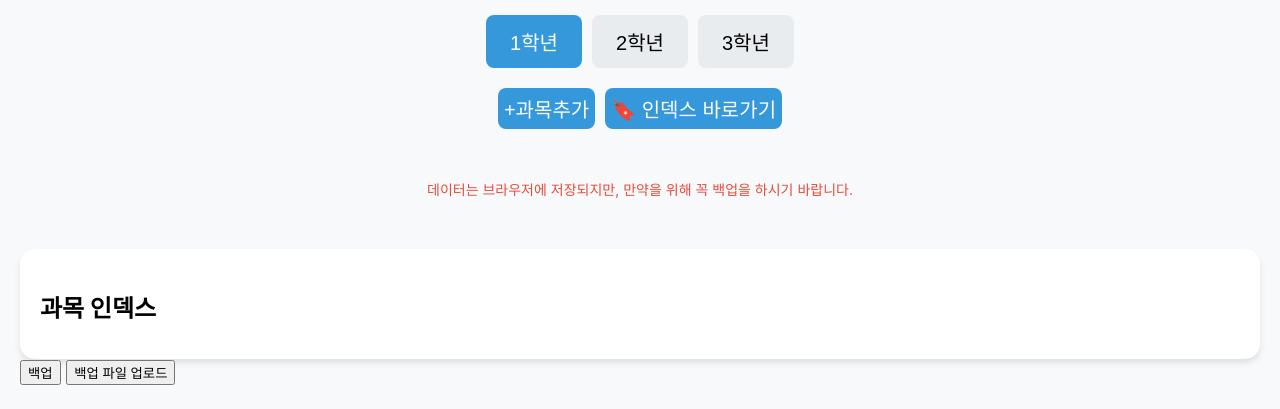
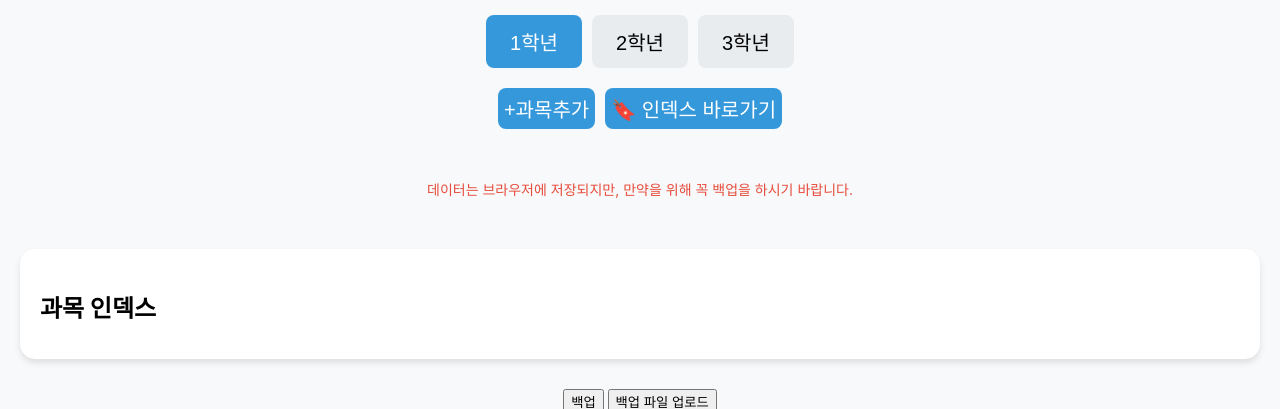
Before and after one commit to ksh6940/setuksaver, a plain HTML site: page index.html in a window 1280 px wide. Shown: the part 102-511 px from the top of the page. Drawn offline with Linux system fonts and the light colour scheme; grey boxes are pictures that could not be loaded.

Commit message:
Update index.html

```diff
--- a/index.html
+++ b/index.html
@@ -286,7 +286,7 @@
         <button id="scrollTop">▲</button>
         <button id="scrollBottom">▼</button>
     </div>
-    <div>
+    <div class="footer">
         <button id="downloadData">백업</button>
         <button id="uploadData">백업 파일 업로드</button>
     </div>
```
